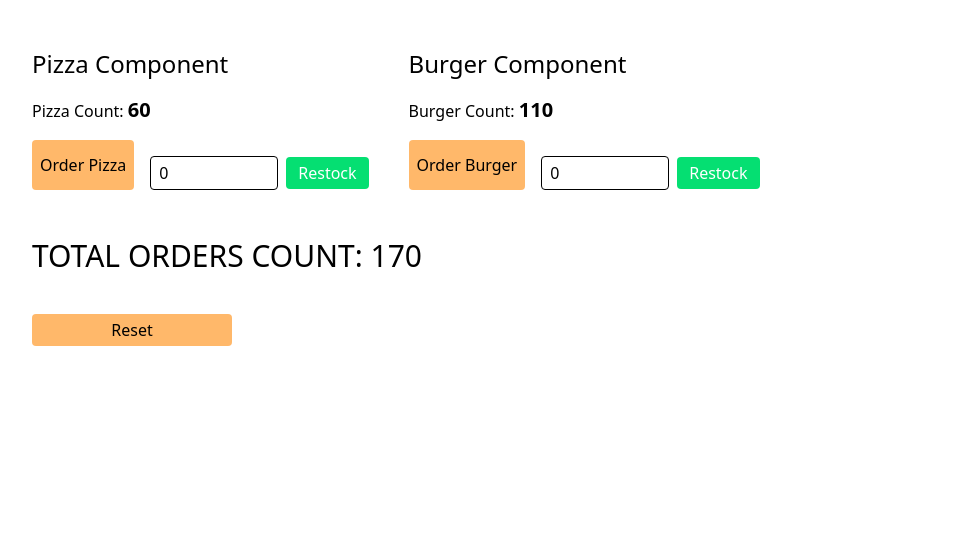
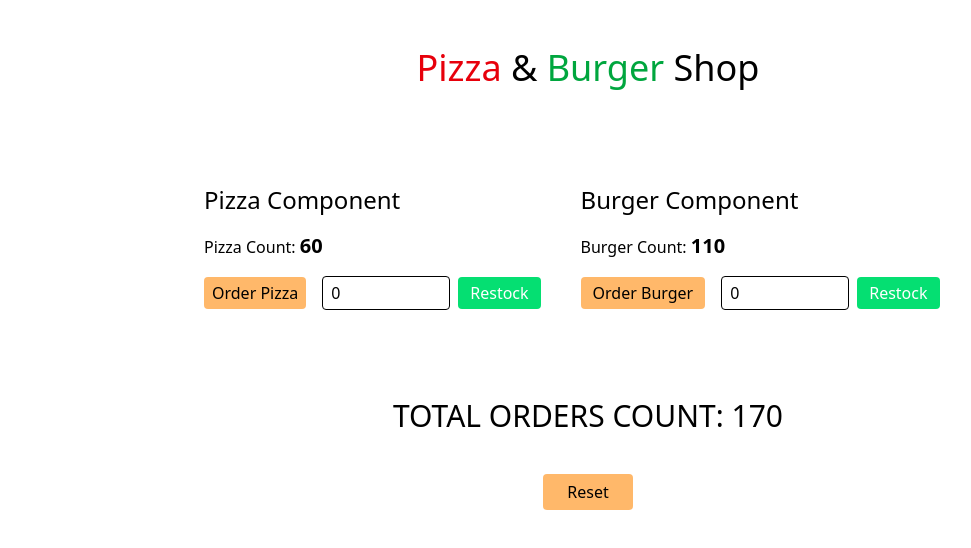
Before and after one commit to emmeiwhite/03-Redux-Toolkit-with-React, a React (Vite) app: page / in a window 1280 px wide. Shown: the top 548 px of the page, without its empty margins (52-1023 px from the left). Built offline with nearby package versions, Linux system fonts and the light colour scheme.

Commit message:
24. Layout cleanup and better look & feel

```diff
--- a/src/App.jsx
+++ b/src/App.jsx
@@ -20,19 +20,27 @@ function App() {
   }
   return (
     <>
-      <main className="max-w-6xl mx-auto px-5 flex gap-10">
+      <div className="max-w-6xl mx-auto px-5">
+        <h1 className="text-center text-4xl py-12">
+          {' '}
+          <span className="text-red-600">Pizza</span> &{' '}
+          <span className="text-green-600">Burger</span> Shop
+        </h1>
+
+        <main className="flex flex-col md:flex-row gap-10 max-w-3xl mx-auto">
           <PizzaView />
           <BurgerView />
         </main>
 
-      <div className="max-w-6xl mx-auto px-5 flex flex-col gap-10">
+        <div className="px-5 flex flex-col gap-10 mt-6 md:mt-10 text-center">
           <p className="text-3xl">TOTAL ORDERS COUNT: {totalOrders}</p>
 
           <button
-          className="px-2 py-1 rounded bg-orange-300 hover:bg-orange-400 transition cursor-pointer max-w-[200px]"
+            className="px-6 py-1.5 rounded bg-orange-300 hover:bg-orange-400 transition cursor-pointer max-w-[200px] mx-auto"
             onClick={handleReset}>
             Reset
           </button>
+        </div>
       </div>
     </>
   )
--- a/src/components/ReStockForm.jsx
+++ b/src/components/ReStockForm.jsx
@@ -14,11 +14,11 @@ const ReStockForm = ({ onRestock }) => {
   return (
     <form
       onSubmit={handleSubmit}
-      className="mt-4 flex gap-2 items-center">
+      className=" flex gap-2 items-center">
       <input
         type="number"
         value={qty}
-        onChange={e => setQty(Number(e.target.value))}
+        onChange={e => setQty(Number(e.target.value) || '')}
         placeholder="Enter quantity"
         className="px-2 py-1 border rounded w-32"
       />
--- a/src/features/burger/BurgerView.jsx
+++ b/src/features/burger/BurgerView.jsx
@@ -17,16 +17,16 @@ const BurgerView = () => {
   }
 
   return (
-    <div className="py-12">
+    <div className="md:py-12">
       <h1 className="text-2xl">Burger Component</h1>
 
       <p className="my-4">
         Burger Count: <span className="text-xl font-bold">{burgerCount}</span>
       </p>
-      <div className="flex gap-4">
+      <div className="flex gap-4 items-center flex-wrap">
         <button
           disabled={burgerCount === 0}
-          className={`px-2 py-1 rounded transition  ${
+          className={`px-3 py-1 rounded transition  ${
             burgerCount === 0
               ? 'bg-gray-300 cursor-not-allowed text-white'
               : ' bg-orange-300 hover:bg-orange-400 cursor-pointer'
--- a/src/features/pizza/PizzaView.jsx
+++ b/src/features/pizza/PizzaView.jsx
@@ -11,13 +11,13 @@ const PizzaView = () => {
   }
 
   return (
-    <div className="py-12">
+    <div className="md:py-12">
       <h1 className="text-2xl">Pizza Component</h1>
 
       <p className="my-4">
         Pizza Count: <span className="text-xl font-bold">{pizzaCount}</span>
       </p>
-      <div className="flex gap-4">
+      <div className="flex gap-4  items-center flex-wrap">
         <button
           disabled={pizzaCount === 0}
           className={`px-2 py-1 rounded transition  ${
```
Lines whose indentation alone changed are shown as unchanged.
